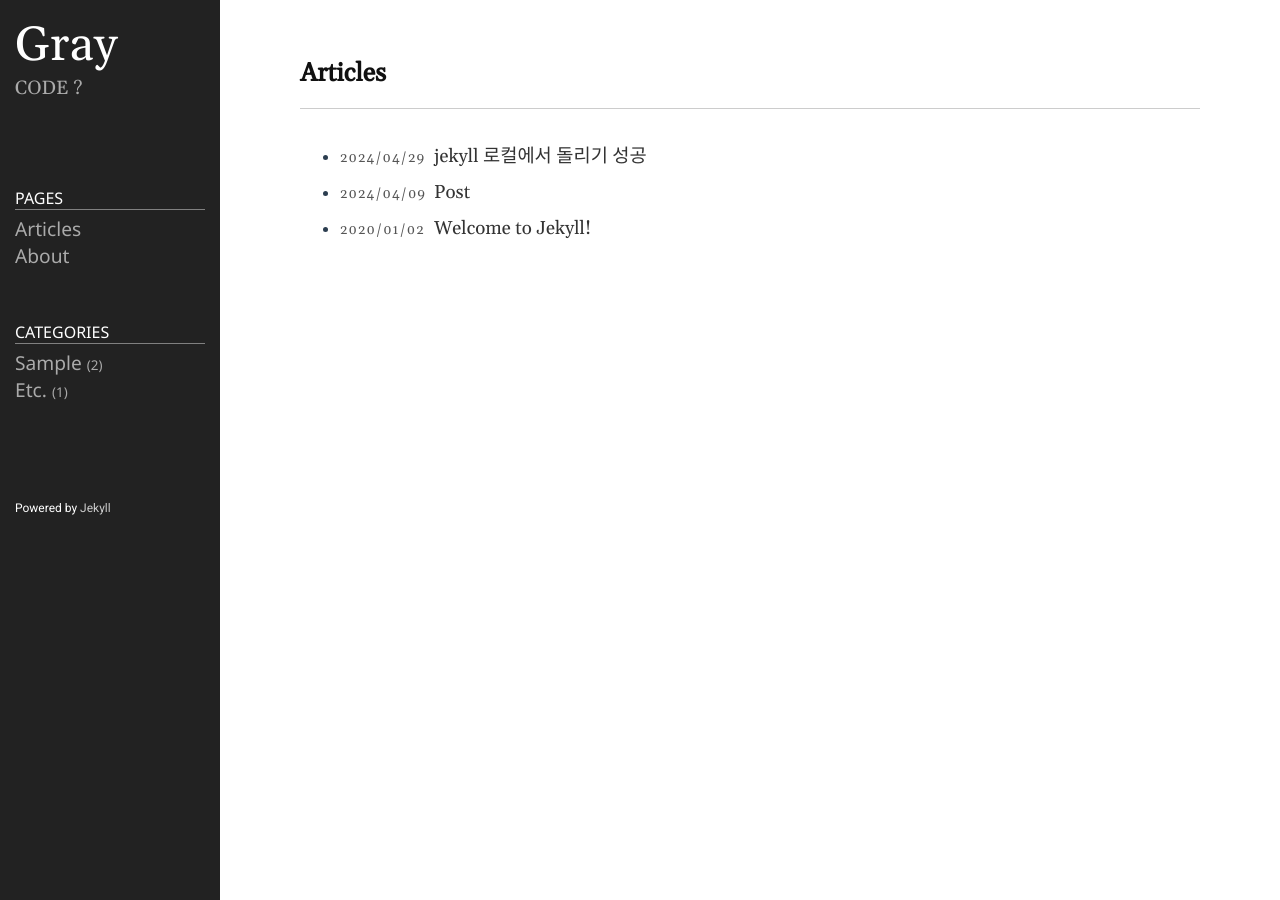
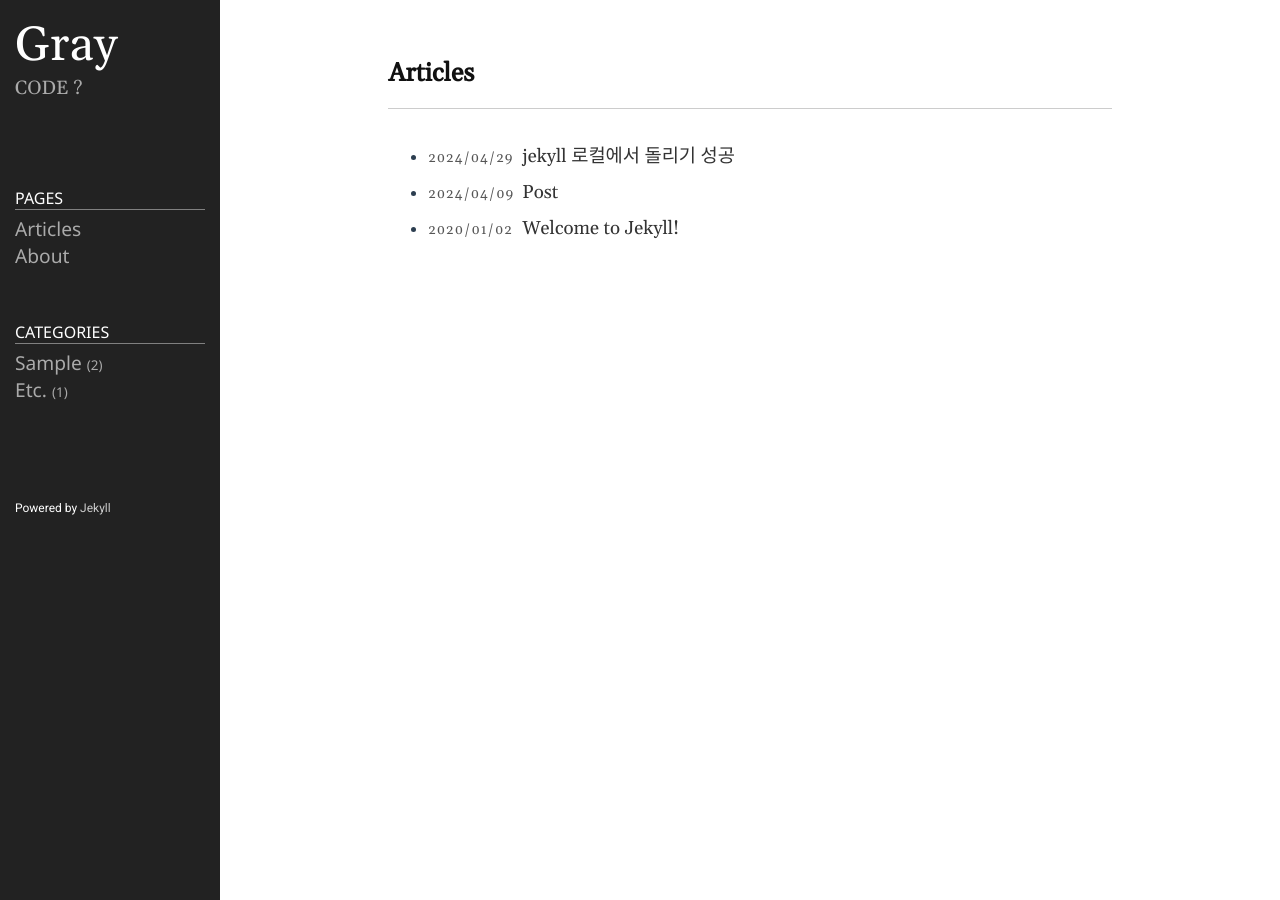
Before and after one commit to RayMuan/RayMuan.github.io, a Jekyll site: the page built from index.md, in a window 1280 px wide. Built offline with Jekyll 4.4.1, drawn with Linux system fonts in a browser that asks for light colours.

Commit message:
:lipstick: css .content padding 0px 10% 로 변경
Signed-off-by: USER <jm98621@gmail.com>

```diff
--- a/public/css/style.css
+++ b/public/css/style.css
@@ -88,7 +88,7 @@ code {
 .content {
 	/*margin-left: 180px;*/
 	flex: 1 1 auto;
-	padding: 0px 30px;
+	padding: 0px 10%;
 }
 
 .sidebar {
```
